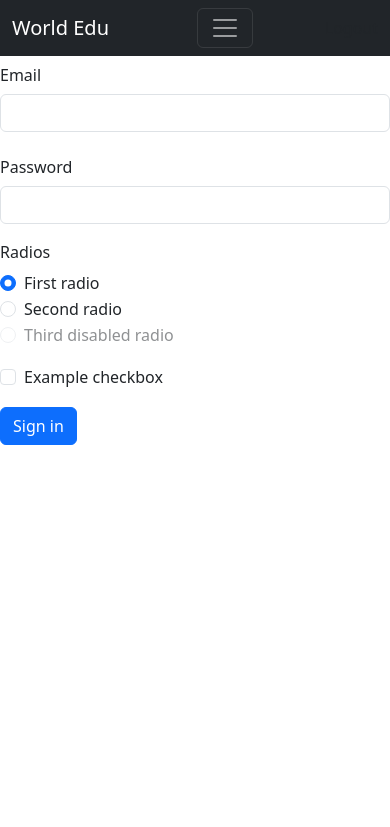
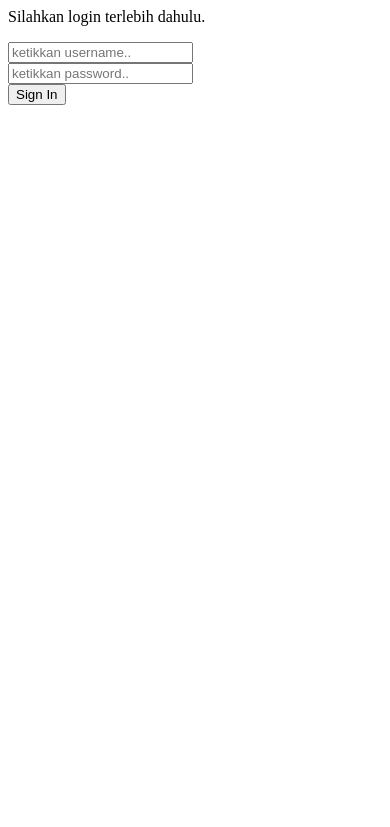
Before and after one commit to dagemaos/Project_PemroWeb_B, a PHP site: the page made by phpmvc/app/views/login/index.php in a window 390 px wide. Shown: the top 827 px of the page. Run offline with PHP 8.4, Linux system fonts and the light colour scheme; the template is opened without the code that fills it, so the values that code supplies are empty; some libraries are stand-ins or nearby versions.

Commit message:
add login

```diff
--- a/phpmvc/app/models/Login_model.php
+++ b/phpmvc/app/models/Login_model.php
@@ -2,7 +2,7 @@
 
 class Login_model {
 
-	private $table = 'user';
+	private $table = 'akun';
 	private $db;
 
 	public function __construct()
@@ -15,7 +15,7 @@
 		$query = "SELECT * FROM akun WHERE username = :username AND password = :password";
 		$this->db->query($query);
 		$this->db->bind('username', $data['username']);
-		$this->db->bind('password', md5($data['password']));
+		$this->db->bind('password', $data['password']);
 		//$this->db->execute();
 		//return $this->db->rowCount();
 		$data =  $this->db->single();
--- a/phpmvc/app/views/login/index.php
+++ b/phpmvc/app/views/login/index.php
@@ -1,48 +1,56 @@
-<form>
-  <div class="row mb-3">
-    <label for="inputEmail3" class="col-sm-2 col-form-label">Email</label>
-    <div class="col-sm-10">
-      <input type="email" class="form-control" id="inputEmail3">
+<body class="hold-transition login-page">
+<div class="login-box">
+  <div class="login-logo">
+  </div>
+  <!-- /.login-logo -->
+  <div class="card">
+    <div class="card-body login-card-body">
+      <p class="login-box-msg">Silahkan login terlebih dahulu.</p>
+
+      <form action="<?= BASEURL; ?>/login/prosesLogin" method="post">
+        <div class="input-group mb-3">
+          <input type="text" class="form-control" placeholder="ketikkan username.." name="username">
+          <div class="input-group-append">
+            <div class="input-group-text">
+              <span class="fas fa-user"></span>
+            </div>
+          </div>
+        </div>
+        <div class="input-group mb-3">
+          <input type="password" class="form-control" placeholder="ketikkan password.." name="password">
+          <div class="input-group-append">
+            <div class="input-group-text">
+              <span class="fas fa-lock"></span>
+            </div>
+          </div>
+        </div>
+        <div class="row">
+          <!-- /.col -->
+          <div class="col-4">
+            <button type="submit" class="btn btn-primary btn-block">Sign In</button>
+          </div>
+          <!-- /.col -->
+        </div>
+      </form>
     </div>
+    <!-- /.login-card-body -->
   </div>
-  <div class="row mb-3">
-    <label for="inputPassword3" class="col-sm-2 col-form-label">Password</label>
-    <div class="col-sm-10">
-      <input type="password" class="form-control" id="inputPassword3">
-    </div>
-  </div>
-  <fieldset class="row mb-3">
-    <legend class="col-form-label col-sm-2 pt-0">Radios</legend>
-    <div class="col-sm-10">
-      <div class="form-check">
-        <input class="form-check-input" type="radio" name="gridRadios" id="gridRadios1" value="option1" checked>
-        <label class="form-check-label" for="gridRadios1">
-          First radio
-        </label>
+  <div class="row">
+        <div class="col-sm-12">
+          <?php
+            Flasher::flash();
+          ?>
+        </div>
       </div>
-      <div class="form-check">
-        <input class="form-check-input" type="radio" name="gridRadios" id="gridRadios2" value="option2">
-        <label class="form-check-label" for="gridRadios2">
-          Second radio
-        </label>
-      </div>
-      <div class="form-check disabled">
-        <input class="form-check-input" type="radio" name="gridRadios" id="gridRadios3" value="option3" disabled>
-        <label class="form-check-label" for="gridRadios3">
-          Third disabled radio
-        </label>
-      </div>
-    </div>
-  </fieldset>
-  <div class="row mb-3">
-    <div class="col-sm-10 offset-sm-2">
-      <div class="form-check">
-        <input class="form-check-input" type="checkbox" id="gridCheck1">
-        <label class="form-check-label" for="gridCheck1">
-          Example checkbox
-        </label>
-      </div>
-    </div>
-  </div>
-  <button type="submit" class="btn btn-primary">Sign in</button>
-</form>
+</div>
+<!-- /.login-box -->
+
+<!-- jQuery -->
+<script src="<?= BASEURL; ?>/js/jquery.min.js"></script>
+<!-- Bootstrap 4 -->
+<script src="<?= BASEURL; ?>/js/bootstrap.bundle.min.js"></script>
+<!-- AdminLTE App -->
+<script src="<?= BASEURL; ?>/js/adminlte.min.js"></script>
+
+</body>
+</html>
--- a/phpmvc/app/views/templates/header.php
+++ b/phpmvc/app/views/templates/header.php
@@ -22,7 +22,8 @@
       </div>
     </div>
     <div class="d-flex">
-      <a class="nav-link" href="<?= BASEURL; ?>/about">Logout</a>
+      <a class="nav-link" href="<?= BASEURL; ?>/login">Login</a>
+      <a class="nav-link" href="<?= BASEURL; ?>/Logout">Logout</a>
     </div>
   </div>
 </nav>
```
Also changed, not shown: phpmvc/app/controllers/Login.php (+8 -6 lines), phpmvc/app/controllers/Logout.php (added, +9 -0 lines).
